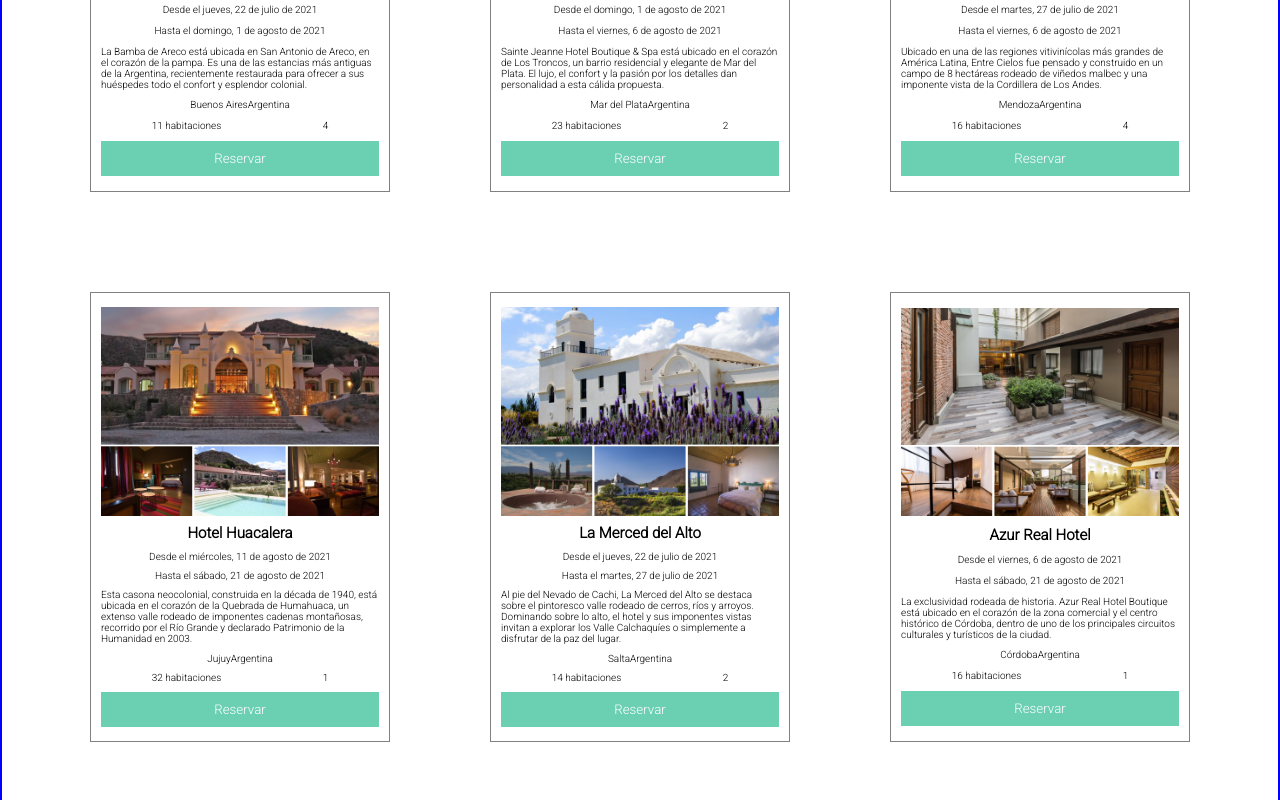
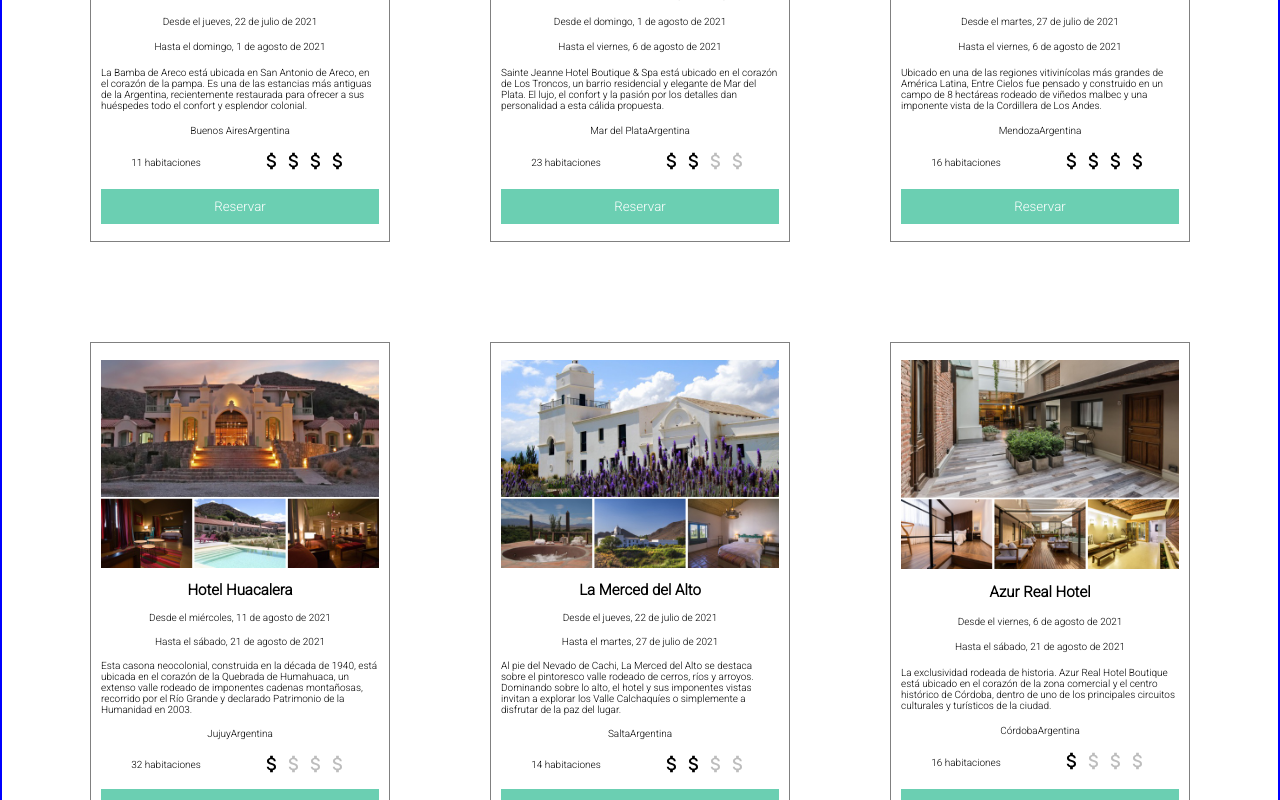
Before and after one commit to MGagiledevelopment/HOTELRESERVATION-PROJECT, a React (Create React App) app: page / in a window 1280 px wide. Shown: the part 800-1600 px from the top of the page. Built offline with nearby package versions, Linux system fonts and the light colour scheme.

Commit message:
renderizado iconos card

```diff
--- a/package.json
+++ b/package.json
@@ -3,6 +3,8 @@
   "version": "0.1.0",
   "private": true,
   "dependencies": {
+    "@material-ui/core": "^4.12.2",
+    "@material-ui/icons": "^4.11.2",
     "@testing-library/jest-dom": "^5.14.1",
     "@testing-library/react": "^11.2.7",
     "@testing-library/user-event": "^12.8.3",
--- a/src/css/cards.module.css
+++ b/src/css/cards.module.css
@@ -1,7 +1,7 @@
 .card {
   margin: 5rem;
   border: 0.1rem solid grey;
-  height: 45rem;
+  height: 50rem;
   width: 30rem;
   display: flex;
   justify-content: space-around;
@@ -20,6 +20,7 @@
 
 display:flex;
 justify-content: space-around;
+align-items: center;
 width: 100%;
 
 }
--- a/src/sub-components/HotelCard.jsx
+++ b/src/sub-components/HotelCard.jsx
@@ -1,6 +1,8 @@
 import React from "react";
 import Swal from 'sweetalert2';
 import CardStyles from "../css/cards.module.css";
+import { iconPrice } from "../utils";
+
 
 export default function HotelCard(props) {
     let alert = () =>{
@@ -29,7 +31,7 @@ export default function HotelCard(props) {
 
       <section className={CardStyles.bottom}>
         <div id="rooms"> {props.rooms} habitaciones </div>
-        <div id="price"> {props.price} </div>
+        <div id="price"> {iconPrice(props.price)}</div>
       </section>
 
       <button onClick={alert} className={CardStyles.button}>Reservar</button>
--- a/src/utils.js
+++ b/src/utils.js
@@ -1,4 +1,6 @@
-// import { hotelsData } from "./back-info";
+
+import { AttachMoneyOutlined } from "@material-ui/icons";
+
 
 export const sizeTransformer = (size) => {
   if (size < 10) {
@@ -20,13 +22,10 @@ export const priceTransformer = (price) => {
   } else return 4;
 };
 
-
-
 //FUNCION PARA LAS FECHAS DENTRO DE LA CARD //
 
 export let dateCardConversorFrom = (date) => {
-
-  let newDate = new Date(date)
+  let newDate = new Date(date);
   //A CONTINUCACION UTILICE UNA FUNCION INTERNA DE JS PARA HACER MAS SENCILLA LA LECTURA DE LA FECHA //
   let enUSFormatter = new Intl.DateTimeFormat("es-AR", {
     weekday: "long",
@@ -35,13 +34,11 @@ export let dateCardConversorFrom = (date) => {
     day: "numeric",
   });
 
- return "Desde el " + enUSFormatter.format(newDate)
-
-}
+  return "Desde el " + enUSFormatter.format(newDate);
+};
 //LA REPETÍ //
 export let dateCardConversorTo = (date) => {
-
-  let newDate = new Date(date)
+  let newDate = new Date(date);
   let enUSFormatter = new Intl.DateTimeFormat("es-AR", {
     weekday: "long",
     year: "numeric",
@@ -49,14 +46,49 @@ export let dateCardConversorTo = (date) => {
     day: "numeric",
   });
 
- return "Hasta el " + enUSFormatter.format(newDate)
+  return "Hasta el " + enUSFormatter.format(newDate);
+};
 
-}
+// FUNCION RENDERIZADO DE SIGNOS PESOS //
 
-
+export const iconPrice = (price) => {
+  if (price === 1) {
+    return (
+      <span>
+        <AttachMoneyOutlined fontSize="large" />
+        <AttachMoneyOutlined fontSize="large" color="disabled" />
+        <AttachMoneyOutlined fontSize="large" color="disabled" />
+        <AttachMoneyOutlined fontSize="large" color="disabled" />
+      </span>
+    );
+  } else if (price === 2) {
+    return (
+      <span>
+        <AttachMoneyOutlined fontSize="large" />
+        <AttachMoneyOutlined fontSize="large" />
+        <AttachMoneyOutlined fontSize="large" color="disabled" />
+        <AttachMoneyOutlined fontSize="large" color="disabled" />
+      </span>
+    );
+  } else if (price === 3) {
+    <span>
+      <AttachMoneyOutlined fontSize="large" />
+      <AttachMoneyOutlined fontSize="large" />
+      <AttachMoneyOutlined fontSize="large" />
+      <AttachMoneyOutlined fontSize="large" color="disabled" />
+    </span>;
+  } else
+    return (
+      <span>
+        <AttachMoneyOutlined fontSize="large" />
+        <AttachMoneyOutlined fontSize="large" />
+        <AttachMoneyOutlined fontSize="large" />
+        <AttachMoneyOutlined fontSize="large" />
+      </span>
+    );
+};
 
 //FUNCION PARA GENERAR LA LISTA FILTRADA QUE SE MUESTRA EN LIST //
-
 
 export let filterHotels = (
   arrayHotels,
@@ -69,8 +101,6 @@ export let filterHotels = (
   const filteredArray = arrayHotels
 
     .filter(function (hotel) {
-
-
       // console.log(
       //   "esta es la fecha DESDE del hotel: " + hotel.availabilityFrom
       // );
@@ -85,9 +115,6 @@ export let filterHotels = (
         );
       } else return hotel;
     })
-
-
-
 
     .filter(function (hotel) {
       if (country !== "all") {
@@ -121,8 +148,6 @@ export let filterHotels = (
 //FUNCIONES PARA MOSTRAR FILTRO EN EL HEADER //
 //fecha
 
-
-
 //pais
 
 export let showCountry = (country) => {
@@ -150,12 +175,10 @@ export let showPrice = (price) => {
   } else return "De cualquier precio";
 };
 
-
 //tamaño
 
-export let showSize = (size) =>{
-  if (size !== "all"){
-    return "De tamaño " + size.toLowerCase()
-  } else return "De cualquier tamaño"
-
-}
+export let showSize = (size) => {
+  if (size !== "all") {
+    return "De tamaño " + size.toLowerCase();
+  } else return "De cualquier tamaño";
+};
```
Also changed, not shown: 1 other file (tests, documents, lock files or other folders).
